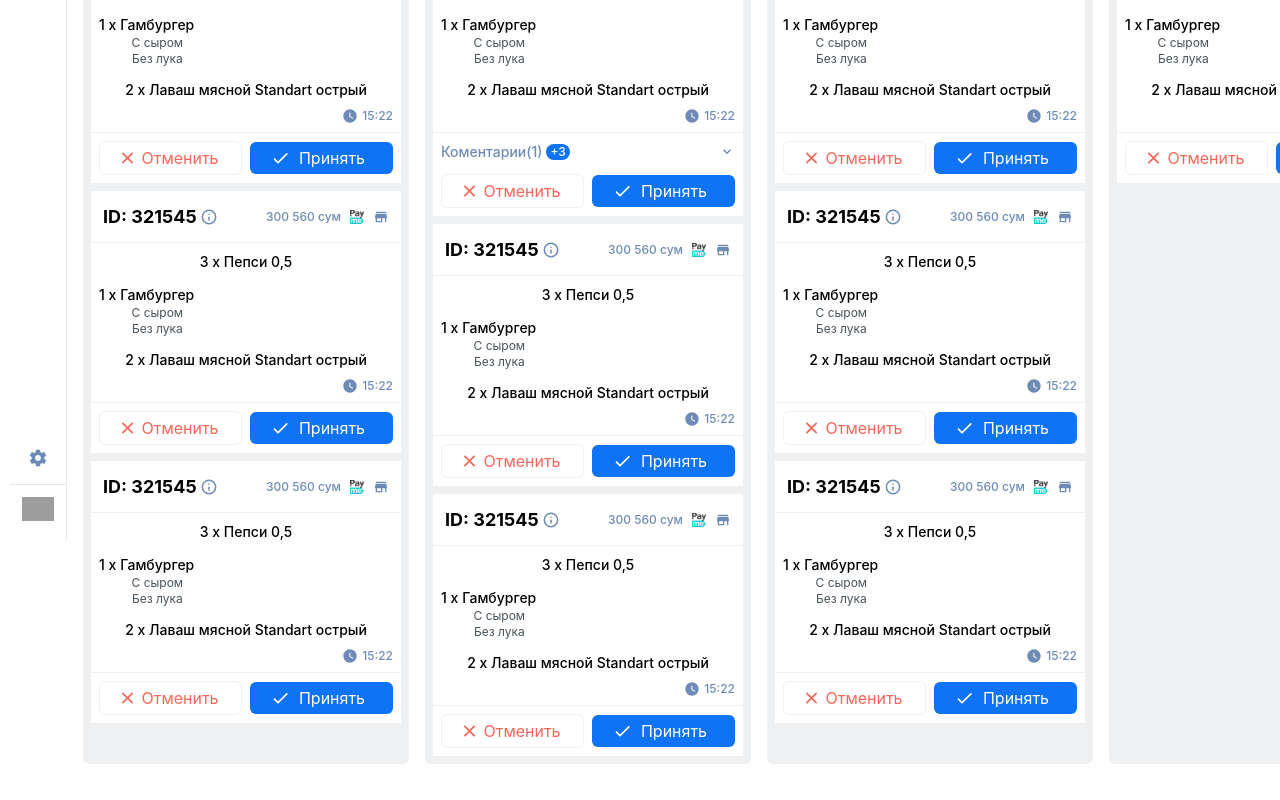
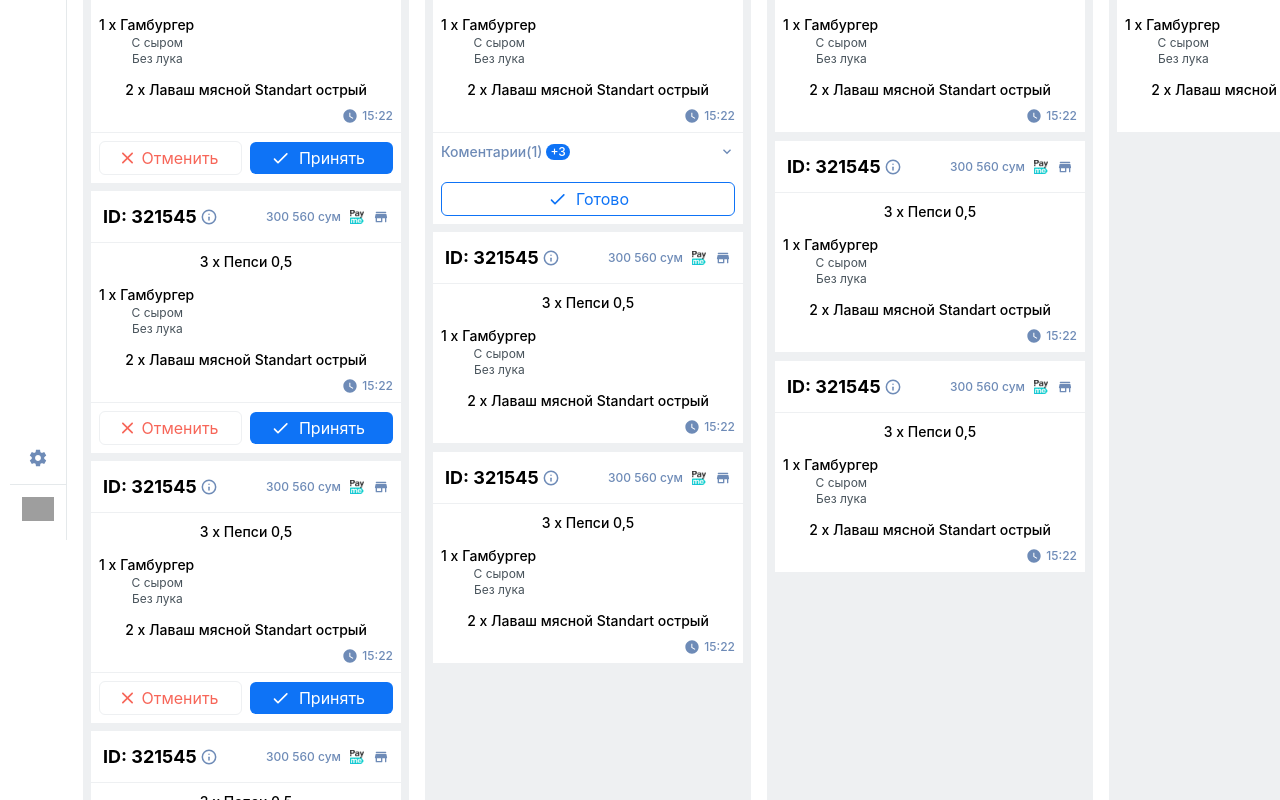
Before and after one commit to vaxidovulugbek/udevs, a React (Create React App) app: page / in a window 1280 px wide. Shown: the part 260-1060 px from the top of the page. Built offline with nearby package versions, Linux system fonts and the light colour scheme; grey boxes are pictures that could not be loaded.

Commit message:
add new fields rule

```diff
--- a/src/components/Card/Card.scss
+++ b/src/components/Card/Card.scss
@@ -16,6 +16,10 @@
         background-color: #0E73F6;
     }
 
+    &__card-doneblue {
+        border: 1px solid #0E73F6;
+    }
+
     &__card-border {
         border-bottom: 1px solid #EEF0F2;
     }
--- a/src/components/Card/Card.tsx
+++ b/src/components/Card/Card.tsx
@@ -10,6 +10,7 @@ import watchLater from "assets/imgs/icons/watch_later.svg";
 import close from "assets/imgs/icons/Vector.svg";
 import done from "assets/imgs/icons/done.svg";
 import arrow from "assets/imgs/icons/keyboard_arrow_down.svg";
+import doneBlue from "assets/imgs/icons/doneBLUE.svg";
 
 const Card: React.FC<ListProps> = ({ fields, title, className = "", titleColor }) => {
 	return (
@@ -28,7 +29,8 @@ const Card: React.FC<ListProps> = ({ fields, title, className = "", titleColor }
 							<li key={index} className="m-2 field__card">
 								<div className="flex field__card-border items-center justify-between p-3">
 									<p className="flex items-center text-lg font-bold">
-										ID: 321545 <img className="ms-1" src={alert} alt="alert" />{" "}
+										ID: {item?.id}{" "}
+										<img className="ms-1" src={alert} alt="alert" />{" "}
 									</p>
 									<div className="flex items-center font-medium text-xs text-[#6E8BB7] gap-2">
 										<span>300 560 сум</span>
@@ -62,9 +64,9 @@ const Card: React.FC<ListProps> = ({ fields, title, className = "", titleColor }
 										15:22
 									</div>
 								</div>
-								<div className="p-2">
+								<div>
 									{item?.preparationComment && (
-										<div className="flex justify-between items-center mb-3">
+										<div className="flex justify-between items-center mb-3 p-2">
 											<p className="text-sm font-medium text-[#6E8BB7] flex items-center">
 												Коментарии(1){" "}
 												<span className="field__card-comment rounded-2xl text-xs text-[#fff] flex items-center justify-center ms-1">
@@ -74,7 +76,23 @@ const Card: React.FC<ListProps> = ({ fields, title, className = "", titleColor }
 											<img src={arrow} alt="arrow" />
 										</div>
 									)}
-									<div className="flex items-center gap-2">
+									{item?.doneBtn && (
+										<div className="px-2 pb-2">
+											<Button
+												className="rounded-md flex items-center justify-center flex-row-reverse py-1 px-2 field__card-doneblue w-full text-[#0E73F6]"
+												text="Готово"
+												children={
+													<img
+														className="me-2"
+														src={doneBlue}
+														alt="done"
+													/>
+												}
+											/>
+										</div>
+									)}
+									{item?.decision && (
+										<div className="flex items-center gap-2 p-2">
 											<Button
 												className="rounded-md flex items-center justify-center flex-row-reverse py-1 px-2 field__card-close w-1/2 text-[#F76659]"
 												text="Отменить"
@@ -94,6 +112,7 @@ const Card: React.FC<ListProps> = ({ fields, title, className = "", titleColor }
 												}
 											/>
 										</div>
+									)}
 								</div>
 							</li>
 						);
--- a/src/pages/Home/Home.tsx
+++ b/src/pages/Home/Home.tsx
@@ -48,16 +48,24 @@ const Home: React.FC = () => {
 							titleColor="#0E73F6"
 							fields={[
 								{
-									name: "Features",
+									id: "321545",
 									url: "/",
+									decision: true,
 								},
 								{
-									name: "Features",
+									id: "321545",
 									url: "/",
+									decision: true,
 								},
 								{
-									name: "Features",
+									id: "321545",
 									url: "/",
+									decision: true,
+								},
+								{
+									id: "321545",
+									url: "/",
+									decision: true,
 								},
 							]}
 						/>
@@ -66,16 +74,17 @@ const Home: React.FC = () => {
 							titleColor="#F8C51B"
 							fields={[
 								{
-									name: "Features",
+									id: "321545",
 									url: "/",
 									preparationComment: true,
+									doneBtn: true,
 								},
 								{
-									name: "Features",
+									id: "321545",
 									url: "/",
 								},
 								{
-									name: "Features",
+									id: "321545",
 									url: "/",
 								},
 							]}
@@ -85,15 +94,15 @@ const Home: React.FC = () => {
 							titleColor="#22C348"
 							fields={[
 								{
-									name: "Features",
+									id: "321545",
 									url: "/",
 								},
 								{
-									name: "Features",
+									id: "321545",
 									url: "/",
 								},
 								{
-									name: "Features",
+									id: "321545",
 									url: "/",
 								},
 							]}
@@ -103,7 +112,7 @@ const Home: React.FC = () => {
 							titleColor="#1AC19D"
 							fields={[
 								{
-									name: "Features",
+									id: "321545",
 									url: "/",
 								},
 							]}
--- a/src/types/interface.ts
+++ b/src/types/interface.ts
@@ -3,9 +3,11 @@ export interface AppProps {
 }
 
 export interface Field {
-	name: string;
+	id?: string;
 	url?: string;
 	preparationComment?: boolean;
+	doneBtn?: boolean;
+	decision?: boolean;
 }
 
 export interface ListProps {
--- a/tsconfig.json
+++ b/tsconfig.json
@@ -1,6 +1,6 @@
 {
 	"compilerOptions": {
-		"baseUrl": "./src",
+		"baseUrl": "src",
 		"paths": {
 			"components/*": ["./components/*"],
 			"assets/*": ["./assets/*"],
```
Also changed, not shown: src/assets/imgs/icons/doneBLUE.svg (added). Lines whose indentation alone changed are shown as unchanged.
